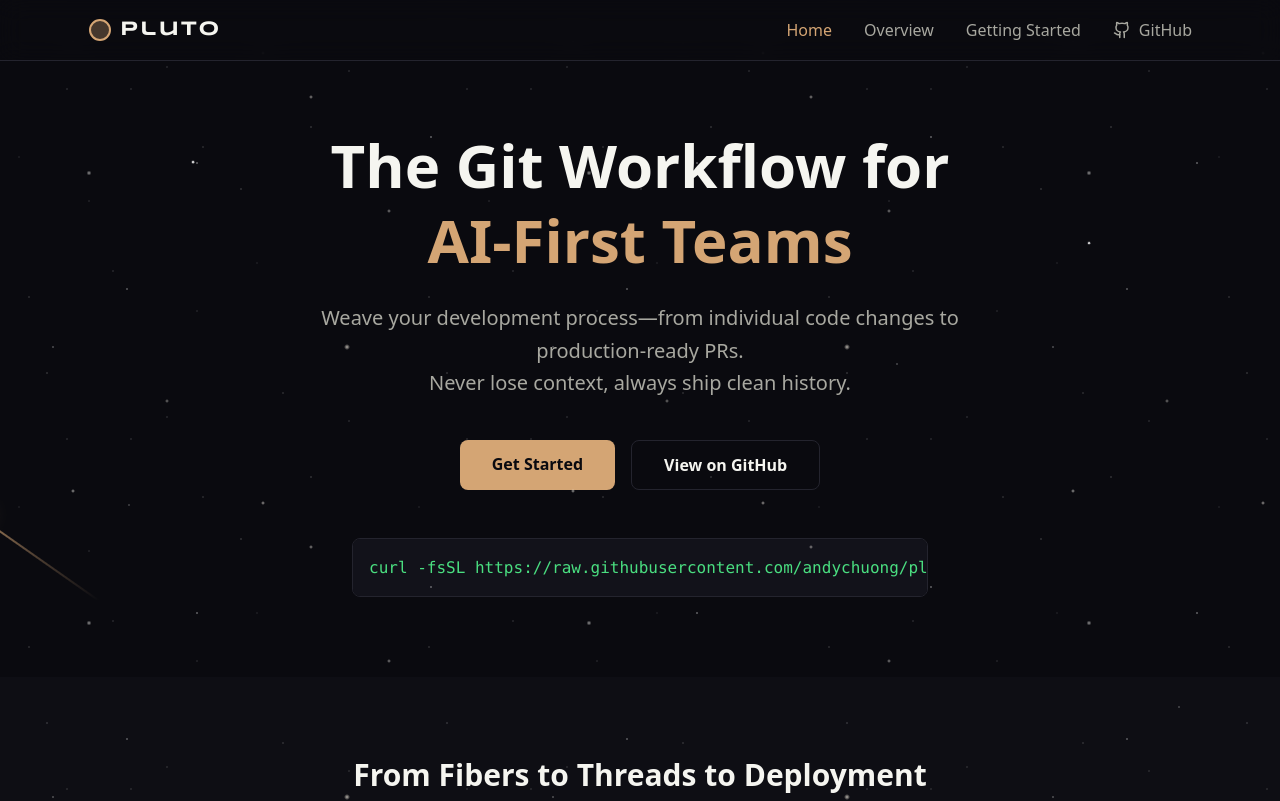
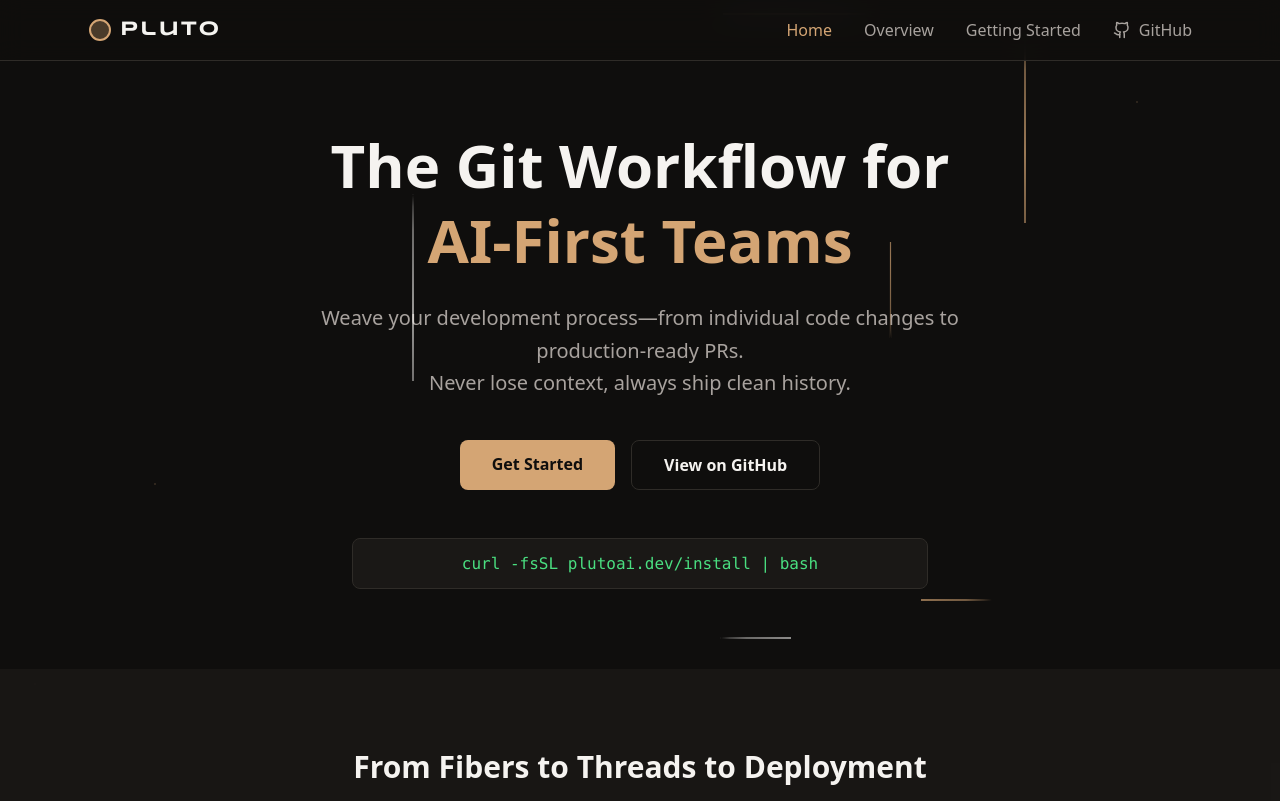
Before and after one commit to andychuong/pluto_website, a React (Vite) app: page / in a window 1280 px wide. Shown: the top 801 px of the page. Built offline with nearby package versions, Linux system fonts and the light colour scheme.

Commit message:
clean up theme to match threads, shorten url for install

```diff
--- a/src/index.css
+++ b/src/index.css
@@ -2,16 +2,16 @@
 @import "tailwindcss";
 
 @theme {
-  /* Space theme colors - avoiding AI purple/blue gradients */
-  --color-space-900: #0a0a0f;
-  --color-space-800: #12121a;
-  --color-space-700: #1a1a24;
-  --color-space-600: #24242e;
+  /* Tapestry theme colors - natural woven fabric tones */
+  --color-space-900: #0f0e0d;
+  --color-space-800: #1a1816;
+  --color-space-700: #252220;
+  --color-space-600: #2f2c28;
 
-  --color-star: #f5f5f0;
-  --color-star-dim: #a8a8a0;
+  --color-star: #f5f3f0;
+  --color-star-dim: #a8a29e;
 
-  /* Warm copper/orange accent like distant planets */
+  /* Warm copper/orange accent - like copper thread */
   --color-pluto: #d4a574;
   --color-pluto-light: #e8c9a8;
   --color-pluto-dark: #b8845c;
@@ -38,115 +38,123 @@ nav a[href="/"].flex {
   letter-spacing: 0.1em;
 }
 
-/* Stars background effect - multiple layers with different sizes for natural look */
+/* Tapestry background - clean backdrop for animated threads */
 .stars-bg {
   background-color: var(--color-space-900);
   position: relative;
+  overflow: hidden;
 }
 
-.stars-bg::before,
-.stars-bg::after {
-  content: '';
-  position: absolute;
-  inset: 0;
-  pointer-events: none;
-}
-
-/* Layer 1: Small distant stars */
-.stars-bg::before {
-  background-image:
-    radial-gradient(1px 1px at 47px 23px, rgba(255,255,255,0.4), transparent),
-    radial-gradient(1px 1px at 131px 89px, rgba(255,255,255,0.3), transparent),
-    radial-gradient(1px 1px at 203px 147px, rgba(255,255,255,0.35), transparent),
-    radial-gradient(1px 1px at 89px 201px, rgba(255,255,255,0.25), transparent),
-    radial-gradient(1px 1px at 167px 67px, rgba(255,255,255,0.3), transparent),
-    radial-gradient(1px 1px at 241px 189px, rgba(255,255,255,0.4), transparent),
-    radial-gradient(1px 1px at 19px 157px, rgba(255,255,255,0.2), transparent),
-    radial-gradient(1px 1px at 283px 43px, rgba(255,255,255,0.35), transparent),
-    radial-gradient(1px 1px at 113px 271px, rgba(255,255,255,0.3), transparent),
-    radial-gradient(1px 1px at 197px 311px, rgba(255,255,255,0.25), transparent),
-    radial-gradient(1px 1px at 67px 89px, rgba(255,255,255,0.3), transparent),
-    radial-gradient(1px 1px at 311px 127px, rgba(255,255,255,0.4), transparent),
-    radial-gradient(1px 1px at 257px 263px, rgba(255,255,255,0.2), transparent),
-    radial-gradient(1px 1px at 29px 297px, rgba(255,255,255,0.35), transparent),
-    radial-gradient(1px 1px at 349px 71px, rgba(255,255,255,0.3), transparent);
-  background-size: 400px 350px;
-}
-
-/* Layer 2: Medium and bright stars with slight warmth */
-.stars-bg::after {
-  background-image:
-    radial-gradient(2px 2px at 73px 41px, rgba(255,252,245,0.6), transparent),
-    radial-gradient(1.5px 1.5px at 197px 163px, rgba(255,255,255,0.5), transparent),
-    radial-gradient(2px 2px at 311px 97px, rgba(255,248,240,0.55), transparent),
-    radial-gradient(1.5px 1.5px at 127px 289px, rgba(255,255,255,0.45), transparent),
-    radial-gradient(2px 2px at 389px 211px, rgba(255,252,245,0.5), transparent),
-    radial-gradient(1.5px 1.5px at 53px 347px, rgba(255,255,255,0.4), transparent),
-    radial-gradient(2px 2px at 263px 53px, rgba(255,248,240,0.6), transparent),
-    radial-gradient(1.5px 1.5px at 431px 137px, rgba(255,255,255,0.5), transparent),
-    radial-gradient(2px 2px at 167px 401px, rgba(255,252,245,0.45), transparent),
-    radial-gradient(3px 3px at 347px 347px, rgba(255,248,235,0.7), transparent),
-    radial-gradient(2.5px 2.5px at 89px 173px, rgba(255,255,250,0.55), transparent);
-  background-size: 500px 450px;
-}
-
-/* Twinkling stars - separate elements for animation */
+/* Thread intersection points - subtle highlights */
 .stars-bg .twinkle {
   position: absolute;
   width: 2px;
   height: 2px;
-  background: white;
+  background: rgba(212, 165, 116, 0.25);
   border-radius: 50%;
-  animation: twinkle var(--duration, 3s) ease-in-out infinite;
+  animation: pulse var(--duration, 4s) ease-in-out infinite;
   animation-delay: var(--delay, 0s);
 }
 
-@keyframes twinkle {
-  0%, 100% { opacity: 0.2; transform: scale(1); }
-  50% { opacity: 1; transform: scale(1.2); }
+@keyframes pulse {
+  0%, 100% { opacity: 0.15; transform: scale(0.8); }
+  50% { opacity: 0.4; transform: scale(1.2); }
 }
 
-/* Shooting stars - streak from top-right to bottom-left */
-.shooting-star {
+/* Horizontal weaving threads */
+.shooting-star[data-direction="horizontal"] {
   position: absolute;
-  width: 150px;
-  height: 2px;
-  background: linear-gradient(90deg, transparent, rgba(212, 165, 116, 0.4), rgba(212, 165, 116, 0.9));
-  transform: rotate(215deg);
-  animation: shoot var(--duration, 3s) linear infinite;
+  height: 1.5px;
+  animation: sewHorizontal var(--duration, 10s) linear infinite;
   animation-delay: var(--delay, 0s);
-  opacity: 0;
   pointer-events: none;
+  transform-origin: right center;
+  z-index: 1;
 }
 
-.shooting-star::before {
-  content: '';
+/* Vertical weaving threads */
+.shooting-star[data-direction="vertical"] {
   position: absolute;
-  width: 6px;
-  height: 6px;
-  background: #d4a574;
-  border-radius: 50%;
-  box-shadow: 0 0 10px 3px rgba(212, 165, 116, 0.8), 0 0 20px 6px rgba(212, 165, 116, 0.4);
-  right: 0;
-  top: -2px;
+  width: 1.5px;
+  animation: sewVertical var(--duration, 12s) linear infinite;
+  animation-delay: var(--delay, 0s);
+  pointer-events: none;
+  transform-origin: center bottom;
+  z-index: 1;
 }
 
-@keyframes shoot {
+/* Copper/gold thread color */
+.shooting-star[data-color="copper"] {
+  background: linear-gradient(var(--gradient-direction, 90deg), transparent 0%, rgba(212, 165, 116, 0.2) 5%, rgba(212, 165, 116, 0.5) 15%, rgba(212, 165, 116, 0.7) 50%, rgba(212, 165, 116, 0.5) 85%, rgba(212, 165, 116, 0.2) 95%, transparent 100%);
+  box-shadow: 0 0 4px rgba(212, 165, 116, 0.4);
+}
+
+/* Light/cream thread color */
+.shooting-star[data-color="cream"] {
+  background: linear-gradient(var(--gradient-direction, 90deg), transparent 0%, rgba(245, 243, 240, 0.2) 5%, rgba(245, 243, 240, 0.4) 15%, rgba(245, 243, 240, 0.6) 50%, rgba(245, 243, 240, 0.4) 85%, rgba(245, 243, 240, 0.2) 95%, transparent 100%);
+  box-shadow: 0 0 4px rgba(245, 243, 240, 0.3);
+}
+
+/* Default for backwards compatibility */
+.shooting-star:not([data-direction]) {
+  position: absolute;
+  width: 300px;
+  height: 1.5px;
+  background: linear-gradient(90deg, transparent 0%, transparent 5%, rgba(212, 165, 116, 0.5) 10%, rgba(212, 165, 116, 0.7) 50%, rgba(212, 165, 116, 0.5) 90%, transparent 95%, transparent 100%);
+  animation: sewHorizontal var(--duration, 10s) ease-in-out infinite;
+  animation-delay: var(--delay, 0s);
+  pointer-events: none;
+  box-shadow: 0 0 4px rgba(212, 165, 116, 0.4);
+  transform-origin: right center;
+}
+
+@keyframes sewHorizontal {
   0% {
     opacity: 0;
-    transform: rotate(215deg) translateX(0);
+    clip-path: inset(0 100% 0 0);
   }
-  2% {
+  5% {
     opacity: 1;
   }
-  12% {
-    opacity: 0.8;
-    transform: rotate(215deg) translateX(500px);
+  35% {
+    clip-path: inset(0 0 0 0);
   }
-  13%, 100% {
+  95% {
+    opacity: 1;
+  }
+  100% {
     opacity: 0;
-    transform: rotate(215deg) translateX(500px);
+    clip-path: inset(0 0 0 100%);
   }
+}
+
+@keyframes sewVertical {
+  0% {
+    opacity: 0;
+    clip-path: inset(100% 0 0 0);
+  }
+  5% {
+    opacity: 1;
+  }
+  35% {
+    clip-path: inset(0 0 0 0);
+  }
+  95% {
+    opacity: 1;
+  }
+  100% {
+    opacity: 0;
+    clip-path: inset(0 0 100% 0);
+  }
+}
+
+/* Ensure sections cover threads underneath */
+section {
+  position: relative;
+}
+
+section.bg-space-800\/50 {
+  background-color: rgba(26, 24, 22, 0.95) !important;
 }
 
 /* Code block styling */
@@ -154,7 +162,7 @@ nav a[href="/"].flex {
   background-color: var(--color-space-800);
   border: 1px solid var(--color-space-600);
   border-radius: 8px;
-  padding: 1rem;
+  padding: 0.75rem 1rem;
   font-family: var(--font-family-mono);
   overflow-x: auto;
 }
--- a/src/pages/GettingStarted.jsx
+++ b/src/pages/GettingStarted.jsx
@@ -16,7 +16,7 @@ export default function GettingStarted() {
             Install Pluto globally using the install script:
           </p>
           <CodeBlock>
-            curl -fsSL https://raw.githubusercontent.com/andychuong/pluto/main/install.sh | bash
+            curl -fsSL plutoai.dev/install | bash
           </CodeBlock>
           <p className="text-star-dim mt-4 text-sm">
             To install from a specific branch, modify the URL accordingly.
--- a/src/pages/Home.jsx
+++ b/src/pages/Home.jsx
@@ -2,34 +2,39 @@ import { Link } from 'react-router-dom'
 import { Sparkles, LinkIcon, PackageCheck } from 'lucide-react'
 import CodeBlock from '../components/CodeBlock'
 import FeatureCard from '../components/FeatureCard'
+import { useMemo } from 'react'
 
-// Twinkling stars with randomized positions and timing
-const twinklingStars = [
-  { top: '8%', left: '15%', duration: '4s', delay: '0s' },
-  { top: '12%', left: '85%', duration: '3s', delay: '1s' },
-  { top: '25%', left: '10%', duration: '5s', delay: '0.5s' },
-  { top: '18%', left: '70%', duration: '3.5s', delay: '2s' },
-  { top: '35%', left: '92%', duration: '4s', delay: '1.5s' },
-  { top: '45%', left: '5%', duration: '3s', delay: '0.8s' },
-  { top: '55%', left: '88%', duration: '4.5s', delay: '2.5s' },
-  { top: '65%', left: '20%', duration: '3.5s', delay: '1.2s' },
-  { top: '75%', left: '78%', duration: '4s', delay: '0.3s' },
-  { top: '85%', left: '45%', duration: '3s', delay: '1.8s' },
-]
+// Generate random thread parameters
+const generateThreadKnots = (count) => {
+  return Array.from({ length: count }, () => ({
+    top: `${Math.random() * 45}%`,
+    left: `${Math.random() * 95}%`,
+    duration: `${3 + Math.random() * 1.5}s`,
+    delay: `${Math.random() * 2}s`,
+  }))
+}
 
-// Shooting stars with staggered timing - spread across the sky at varied heights
-const shootingStars = [
-  { top: '5%', left: '15%', duration: '6s', delay: '0s' },
-  { top: '25%', left: '45%', duration: '7s', delay: '1.5s' },
-  { top: '12%', left: '75%', duration: '5s', delay: '3s' },
-  { top: '40%', left: '25%', duration: '8s', delay: '5s' },
-  { top: '18%', left: '55%', duration: '6s', delay: '7s' },
-  { top: '35%', left: '85%', duration: '7s', delay: '9s' },
-  { top: '8%', left: '35%', duration: '5s', delay: '11s' },
-  { top: '28%', left: '65%', duration: '6s', delay: '13s' },
-  { top: '50%', left: '20%', duration: '7s', delay: '15s' },
-  { top: '45%', left: '70%', duration: '6s', delay: '17s' },
-]
+const generateHorizontalThreads = (count) => {
+  return Array.from({ length: count }, () => ({
+    top: `${Math.random() * 45}%`,
+    left: `${Math.random() * 70}%`,
+    duration: `${6 + Math.random() * 4}s`,
+    delay: `${Math.random() * 5}s`,
+    color: Math.random() > 0.5 ? 'cream' : 'copper',
+    width: `${140 + Math.random() * 85}px`,
+  }))
+}
+
+const generateVerticalThreads = (count) => {
+  return Array.from({ length: count }, () => ({
+    left: `${Math.random() * 95}%`,
+    top: `${Math.random() * 15}%`,
+    duration: `${8 + Math.random() * 3}s`,
+    delay: `${Math.random() * 5}s`,
+    color: Math.random() > 0.5 ? 'cream' : 'copper',
+    height: `${155 + Math.random() * 80}px`,
+  }))
+}
 
 const features = [
   {
@@ -50,32 +55,59 @@ const features = [
 ]
 
 export default function Home() {
+  // Generate threads once on mount
+  const threadKnots = useMemo(() => generateThreadKnots(3), [])
+  const horizontalThreads = useMemo(() => generateHorizontalThreads(3), [])
+  const verticalThreads = useMemo(() => generateVerticalThreads(3), [])
+
   return (
     <div className="stars-bg min-h-screen">
-      {/* Twinkling stars */}
-      {twinklingStars.map((star, i) => (
+      {/* Thread knots */}
+      {threadKnots.map((knot, i) => (
         <div
           key={i}
           className="twinkle"
           style={{
-            top: star.top,
-            left: star.left,
-            '--duration': star.duration,
-            '--delay': star.delay,
+            top: knot.top,
+            left: knot.left,
+            '--duration': knot.duration,
+            '--delay': knot.delay,
           }}
         />
       ))}
 
-      {/* Shooting stars */}
-      {shootingStars.map((star, i) => (
+      {/* Horizontal weaving threads */}
+      {horizontalThreads.map((thread, i) => (
         <div
-          key={`shooting-${i}`}
+          key={`h-thread-${i}`}
           className="shooting-star"
+          data-direction="horizontal"
+          data-color={thread.color}
           style={{
-            top: star.top,
-            left: star.left,
-            '--duration': star.duration,
-            '--delay': star.delay,
+            top: thread.top,
+            left: thread.left,
+            width: thread.width,
+            '--duration': thread.duration,
+            '--delay': thread.delay,
+            '--gradient-direction': '90deg',
+          }}
+        />
+      ))}
+
+      {/* Vertical weaving threads */}
+      {verticalThreads.map((thread, i) => (
+        <div
+          key={`v-thread-${i}`}
+          className="shooting-star"
+          data-direction="vertical"
+          data-color={thread.color}
+          style={{
+            top: thread.top,
+            left: thread.left,
+            height: thread.height,
+            '--duration': thread.duration,
+            '--delay': thread.delay,
+            '--gradient-direction': '180deg',
           }}
         />
       ))}
@@ -109,14 +141,14 @@ export default function Home() {
           </div>
           <div className="max-w-xl mx-auto">
             <CodeBlock>
-              curl -fsSL https://raw.githubusercontent.com/andychuong/pluto/main/install.sh | bash
+              curl -fsSL plutoai.dev/install | bash
             </CodeBlock>
           </div>
         </div>
       </section>
 
       {/* Features */}
-      <section className="py-20 px-6 bg-space-800/50">
+      <section className="py-20 px-6 bg-space-800/50 relative z-10">
         <div className="max-w-6xl mx-auto">
           <h2 className="text-3xl font-bold text-star text-center mb-4">
             From Fibers to Threads to Deployment
@@ -133,7 +165,7 @@ export default function Home() {
       </section>
 
       {/* How it works */}
-      <section className="py-20 px-6">
+      <section className="py-20 px-6 relative z-10 bg-space-900">
         <div className="max-w-4xl mx-auto">
           <h2 className="text-3xl font-bold text-star text-center mb-12">
             Simple Workflow
@@ -171,7 +203,7 @@ export default function Home() {
       </section>
 
       {/* CTA */}
-      <section className="py-20 px-6 bg-space-800/50">
+      <section className="py-20 px-6 bg-space-800/50 relative z-10">
         <div className="max-w-2xl mx-auto text-center">
           <h2 className="text-3xl font-bold text-star mb-4">
             Ready to streamline your AI workflow?
```
Also changed, not shown: vercel.json (added).
